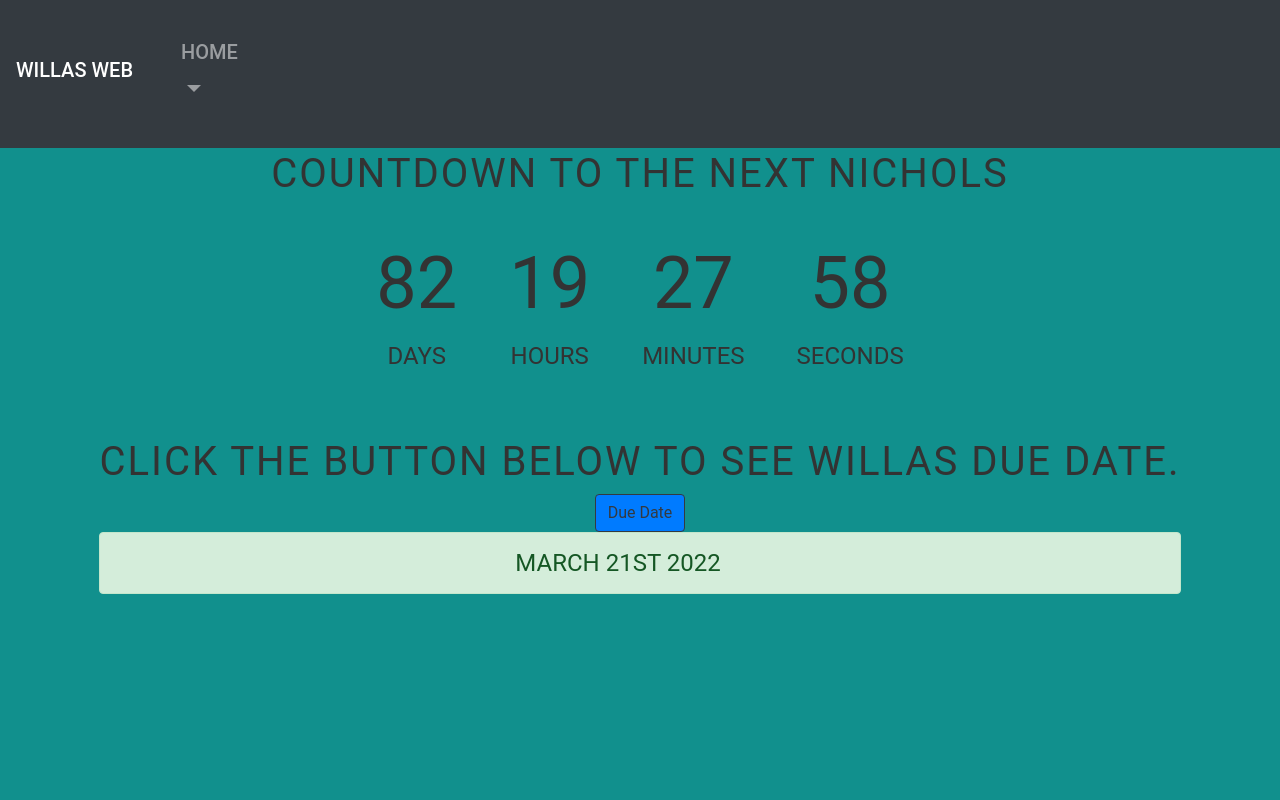
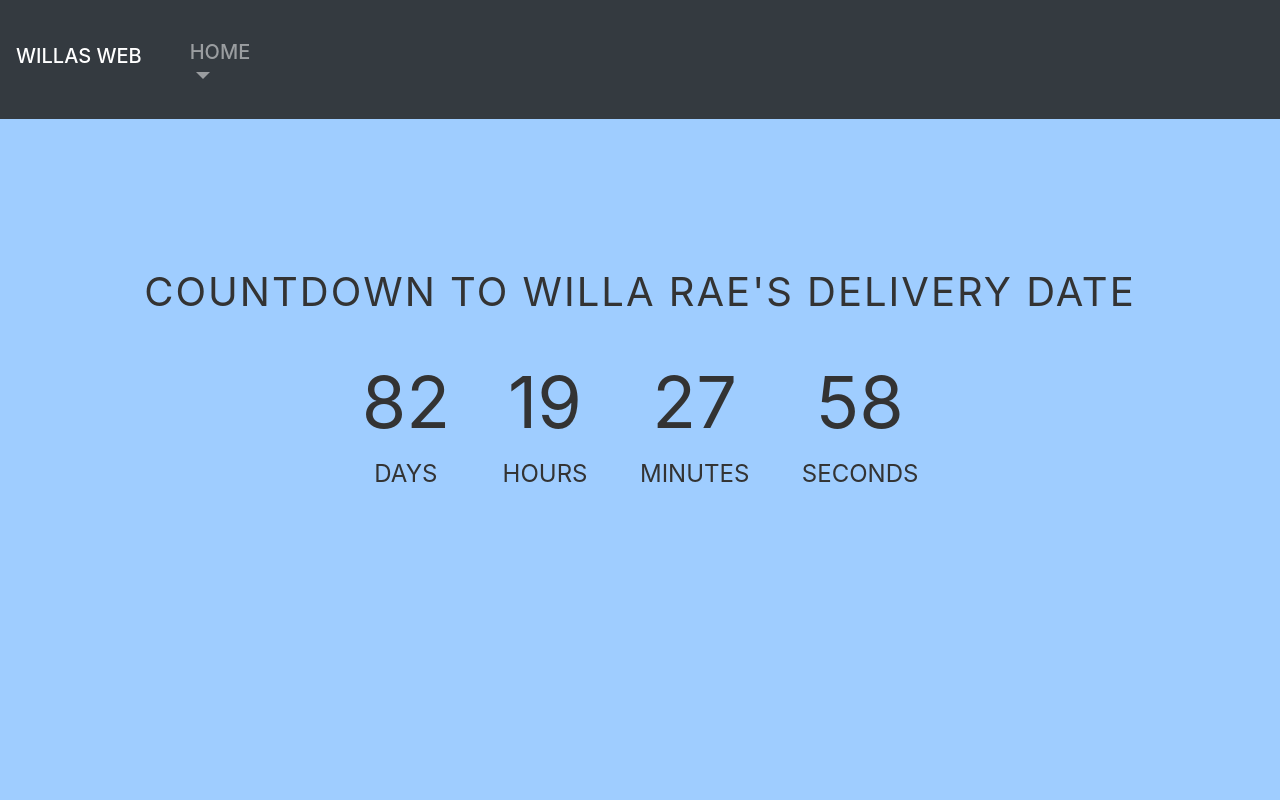
Before and after one commit to jnichols20091/willaswebmainpartdeux, a Django app: page / in a window 1280 px wide. Run offline with Django 4.2, Linux system fonts and the light colour scheme; some libraries are stand-ins or nearby versions.

Commit message:
stylings with bootstrap

```diff
--- a/static/css/index.css
+++ b/static/css/index.css
@@ -46,9 +15,9 @@ html, body {
 
 body {
   align-items: center;
-    background-color: #11908d;
+  background-color: #9fcdff;
   display: flex;
-    font-family: 'Roboto', sans-serif,
+  font-family: -apple-system,
     BlinkMacSystemFont,
     "Segoe UI",
     Roboto,
@@ -59,7 +28,7 @@ body {
     sans-serif;
 }
 
-.clock{
+.container {
   color: #333;
   margin: 0 auto;
   text-align: center;
--- a/templates/index.html
+++ b/templates/index.html
@@ -1,5 +1,5 @@
 {% load static %}
-{#{% include 'navbar.html' %}#}
+{% include 'navbar.html' %}
 <!doctype html>
 <html lang="en">
 
@@ -7,43 +7,18 @@
     <meta charset="UTF-8">
     <meta name="viewport" content="width=device-width, user-scalable=no, initial-scale=1.0, maximum-scale=1.0, minimum-scale=1.0">
     <link rel="stylesheet" href="{% static 'boot/css/bootstrap.min.css' %}">
+    <link rel="stylesheet" href="{%  static 'css/index.css' %}" type="text/css" >
     <script src="https://code.jquery.com/jquery-3.6.3.js" integrity="sha256-nQLuAZGRRcILA+6dMBOvcRh5Pe310sBpanc6+QBmyVM=" crossorigin="anonymous"></script>
     <meta http-equiv="X-UA-Compatible" content="ie=edge">
-    <link href="{%  static 'css/index.css' %}" rel="stylesheet">
+    <script src="{% static 'boot/js/bootstrap.min.js' %}" type="text/javascript"></script>
     <script src="{%  static 'js/index.js' %}" type="text/javascript"></script>
-    <script src="{% static 'boot/js/bootstrap.min.js' %}"></script>
     <title>Document</title>
 </head>
 
-
-<nav class="navbar fixed-top navbar-expand navbar-dark bg-dark text-uppercase">
-    <div class="container-fluid">
-        <a class="navbar-brand" href="#"><h5>Willas Web</h5></a>
-        <button class="navbar-toggler" type="button" data-bs-toggle="collapse" data-bs-target="#navbarNavAltMarkup" aria-controls="navbarNavAltMarkup" aria-expanded="false" aria-label="Toggle navigation">
-            <span class="navbar-toggler-icon"></span>
-        </button>
-        <div class="collapse navbar-collapse" id="navbarNavAltMarkup">
-            <div class="navbar-nav">
-                <li class="nav-item dropdown">
-                    <a class="nav-link dropdown-toggle" href="#" id="navbarDropdown" role="button" data-toggle="dropdown" aria-haspopup="true" aria-expanded="false" >
-                        <h5>Home</h5></a>
-                    <div class="dropdown-menu bg-info shadow-lg" aria-labelledby="navbarDropdown">
-                        <a class="dropdown-item" href="#">about</a>
-                        <a class="dropdown-item" href="#">contact</a>
-                    </div>
-                </li>
-            </div>
-        </div>
-    </div>
-</nav>
-
-
 <!-- countdown clock -->
 <body>
-    <div class="container-fluid">
-        <div class="clock">
-        <h1 id="headline">Countdown to the next Nichols</h1>
-
+<div class="container">
+    <h1 id="headline">Countdown to Willa rae's delivery date</h1>
     <div id="countdown">
         <ul>
         <li><span id="days"></span>days</li>
@@ -51,25 +26,6 @@
         <li><span id="minutes"></span>Minutes</li>
         <li><span id="seconds"></span>Seconds</li>
         </ul>
-        <ul>
-            <li>
-                <h1 style='text-align: center'>Click the button below to see willas due date.</h1>
-                <button class="btn btn-primary btn-outline-dark" id="btn">Due Date</button>
-                    <div class="alert alert-success alert-dismissible">
-                        March 21st 2022
-                </div>
-
-
-                <script>
-                    $(document).ready(function(){
-                        $("#btn").click(function(){
-                            $(".alert").toggle();
-                        });
-                    });
-                </script>
-            </li>
-        </ul>
-    </div>
     </div>
     <div id="content" class="emoji">
     <span>🥳</span>
@@ -78,4 +34,5 @@
     </div>
 </div>
 </body>
+</div>
 </html>
--- a/templates/navbar.html
+++ b/templates/navbar.html
@@ -1,10 +1,24 @@
 {% load static %}
 <link rel="stylesheet" href="{% static 'css/index.css' %}">
-<navbar>
-    <ul>
-        <li><a href="{% url 'index' %}">Home</a></li>
-        <li><a href="{% url 'about' %}">About</a></li>
-        <li><a href="{% url 'contact' %}">Contact</a></li>
-    </ul>
-</navbar>
-<hr>
+
+
+<nav class="navbar fixed-top navbar-expand navbar-dark bg-dark text-uppercase">
+    <div class="container-fluid">
+        <a class="navbar-brand" id="maintext" href="#"><h5>Willas Web</h5></a>
+        <button class="navbar-toggler" type="button" data-bs-toggle="collapse" data-bs-target="#navbarNavAltMarkup" aria-controls="navbarNavAltMarkup" aria-expanded="false" aria-label="Toggle navigation">
+            <span class="navbar-toggler-icon"></span>
+        </button>
+        <div class="collapse navbar-collapse" id="navbarNavAltMarkup">
+            <div class="navbar-nav">
+                <li class="nav-item dropdown">
+                    <a class="nav-link dropdown-toggle" href="#" id="navbarDropdown" role="button" data-toggle="dropdown" aria-haspopup="true" aria-expanded="false">
+                        <h5>Home</h5></a>
+                    <div class="dropdown-menu bg-info shadow-lg" aria-labelledby="navbarDropdown">
+                        <a class="dropdown-item" href="{% url 'about' %}">about</a>
+                        <a class="dropdown-item" href="{% url 'contact' %}">contact</a>
+                    </div>
+                </li>
+            </div>
+        </div>
+    </div>
+</nav>
```
Also changed, not shown: other parts of static/css/index.css (+1 -32 lines), static/js/index.js (line endings or trailing spaces). Lines whose indentation alone changed are shown as unchanged.
